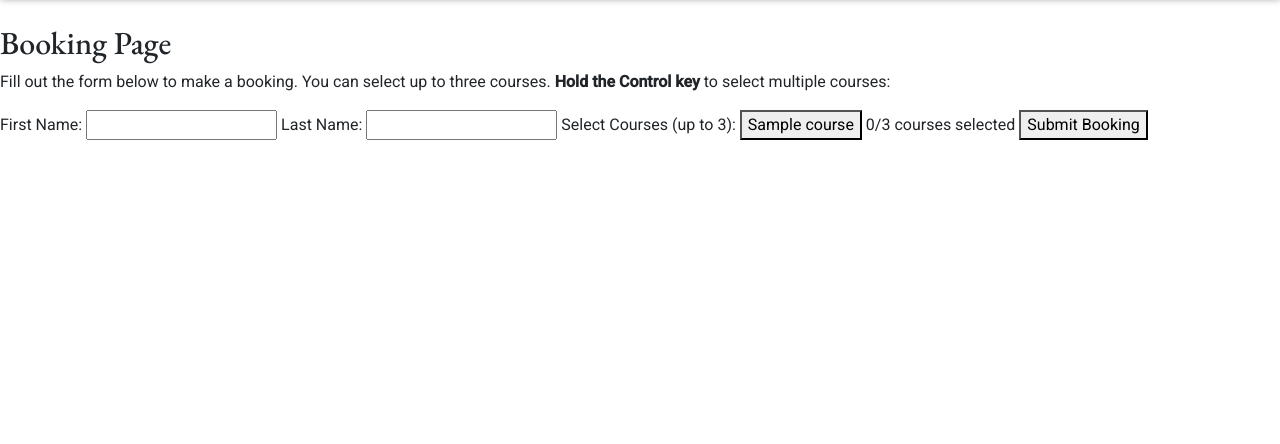
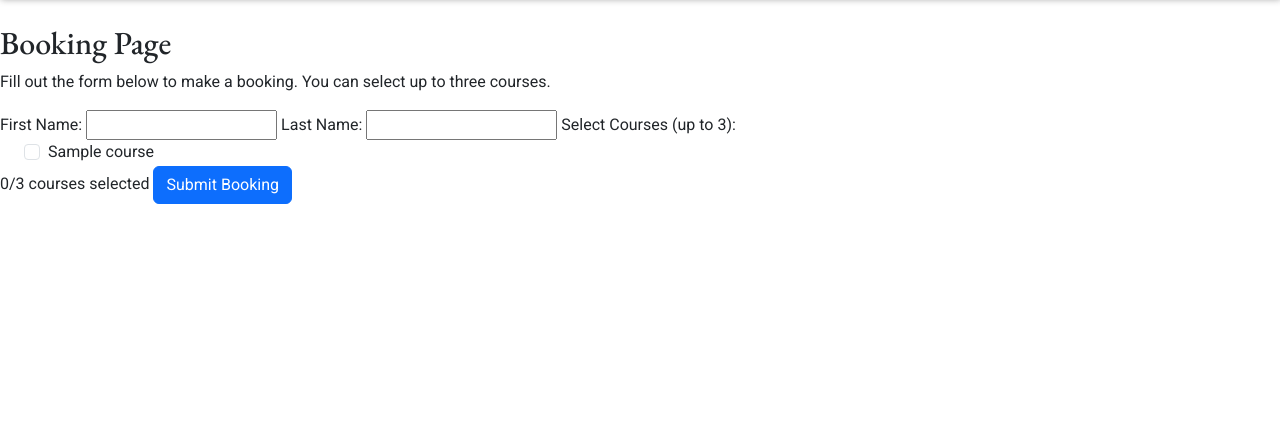
Before and after one commit to teman67/E-Learning-Booking-Courses-Project, a Django app: page /booking/ in a window 1280 px wide. Shown: the part 154-598 px from the top of the page. Run offline with Django 3.2, Linux system fonts and the light colour scheme; tables that the repository leaves empty hold one stand-in row (values such as "Sample post"); some libraries are stand-ins or nearby versions.

Commit message:
update the models and views for booking

```diff
--- a/courses/forms.py
+++ b/courses/forms.py
@@ -6,9 +6,12 @@ class BookingForm(forms.ModelForm):
     class Meta:
         model = Booking
         fields = ['courses']
+        widgets = {
+            'courses': forms.CheckboxSelectMultiple,
+        }
 
 
 class CourseForm(forms.ModelForm):
     class Meta:
         model = Course
-        fields = ['name', 'description', 'price']
+        fields = ['name', 'description', 'price', 'image_link']
--- a/courses/models.py
+++ b/courses/models.py
@@ -14,8 +14,8 @@ class Course(models.Model):
 
 class Booking(models.Model):
     user = models.ForeignKey(User, on_delete=models.CASCADE)
-    # courses = models.ManyToManyField(Course)
-    courses = models.CharField(max_length=255,null=True)
+    courses = models.ManyToManyField(Course)
+    # courses = models.CharField(max_length=255,null=True)
 
 
 class UserProfile(models.Model):
--- a/courses/views.py
+++ b/courses/views.py
@@ -39,17 +39,18 @@ class BookingView(View):
         form = BookingForm(request.POST)
 
         if form.is_valid():
-            selected_courses = request.POST.get('courses')
+            selected_courses = form.cleaned_data['courses']
 
-            if len(selected_courses.split(',')) > 3:
+            if len(selected_courses) > 3:
                 messages.error(request, "You can select up to 3 courses.")
                 return redirect('booking')
 
             booking = form.save(commit=False)
             booking.user = user
             booking.save()
+            form.save_m2m()  # Save the many-to-many relationships
 
-            messages.success(request, "Booking successful! Your message goes here.")
+            messages.success(request, "Booking successful!")
             return redirect('booking')
         else:
             messages.error(request, "Form is not valid.")
--- a/templates/booking.html
+++ b/templates/booking.html
@@ -1,8 +1,10 @@
 {% extends 'base.html' %} {% load static %} {% block content %}
+
+<!-- Add Bootstrap CDN link in your 'base.html' or include it locally -->
 
 <style>
   .course-button.selected {
-    background-color: #0c490e;
+    background-color: #20b825;
     /* Green color for selected courses */
     color: white;
   }
@@ -15,7 +17,7 @@
   }
 
   .success {
-    background-color: #4caf50;
+    background-color: #17691a;
     color: white;
   }
 
@@ -48,14 +50,9 @@
 
 <p>
   Fill out the form below to make a booking. You can select up to three courses.
-  <b> Hold the Control key </b> to select multiple courses:
 </p>
 
-<form
-  method="post"
-  action="{% url 'booking' %}"
-  onsubmit="return validateForm()"
->
+<form method="post" action="{% url 'booking' %}">
   {% csrf_token %}
 
   <label for="first_name">First Name:</label>
@@ -66,60 +63,45 @@
 
   <label>Select Courses (up to 3):</label>
 
-  {% for course in courses %}
-  <button
-    type="button"
-    class="course-button"
-    value="{{ course.name }}"
-    onclick="toggleSelection(this)"
-  >
-    {{ course.name }}
-  </button>
-  {% endfor %}
-
-  <input type="hidden" id="selectedCourses" name="courses" />
+  <div class="form-check">
+    {% for course in courses %}
+    <div class="form-check">
+      <input
+        class="form-check-input"
+        type="checkbox"
+        name="courses"
+        value="{{ course.id }}"
+        id="course{{ course.id }}"
+        onclick="checkCourseLimit()"
+      />
+      <label class="form-check-label" for="course{{ course.id }}">
+        {{ course.name }}
+      </label>
+    </div>
+    {% endfor %}
+  </div>
 
   <span id="selectionCount">0</span>/3 courses selected
-  <button type="submit">Submit Booking</button>
+  <button type="submit" class="btn btn-primary">Submit Booking</button>
 </form>
 
 <script>
   var selectedCourses = [];
 
-  function toggleSelection(button) {
-    var courseName = button.value;
-    var index = selectedCourses.indexOf(courseName);
+  function checkCourseLimit() {
+    var checkboxes = document.querySelectorAll('input[name="courses"]:checked');
 
-    if (index === -1) {
-      // Course not selected, add to the list
-      if (selectedCourses.length < 3) {
-        selectedCourses.push(courseName);
-        button.classList.add("selected");
-      } else {
-        alert("You can select up to 3 courses.");
-      }
-    } else {
-      // Course already selected, remove from the list
-      selectedCourses.splice(index, 1);
-      button.classList.remove("selected");
+    if (checkboxes.length > 3) {
+      alert("You can select up to 3 courses.");
+      checkboxes[checkboxes.length - 1].checked = false; // Uncheck the last checkbox
     }
 
-    // Update the hidden input with selected courses
-    document.getElementById("selectedCourses").value =
-      selectedCourses.join(",");
-    document.getElementById("selectionCount").innerHTML =
-      selectedCourses.length;
+    updateSelectionCount();
   }
 
-  function validateForm() {
-    if (selectedCourses.length === 0) {
-      alert("Please select at least one course.");
-      return false;
-    } else if (selectedCourses.length > 3) {
-      alert("You can select up to 3 courses.");
-      return false;
-    }
-    return true;
+  function updateSelectionCount() {
+    var checkboxes = document.querySelectorAll('input[name="courses"]:checked');
+    document.getElementById("selectionCount").innerHTML = checkboxes.length;
   }
 </script>
 
```
Also changed, not shown: templates/user_profile.html (+8 -9 lines), courses/migrations/0007_userprofile_booked_courses.py (added), courses/migrations/0008_remove_booking_courses_alter_course_price_and_more.py (added), courses/migrations/0009_remove_userprofile_booked_courses_alter_course_price.py (added).
